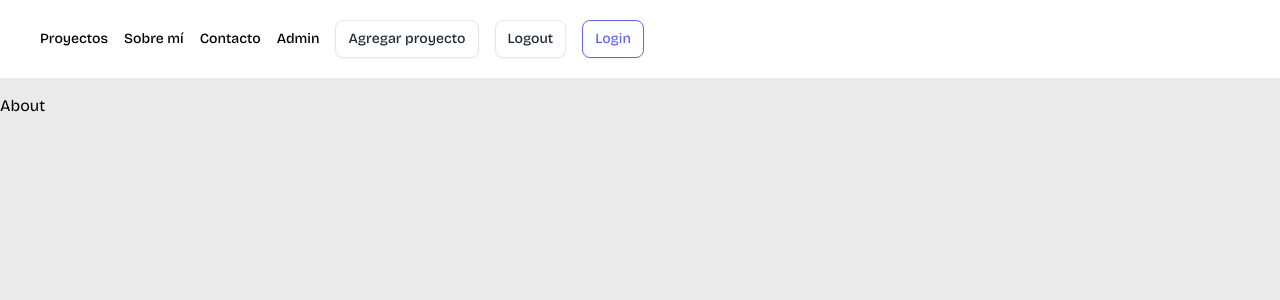
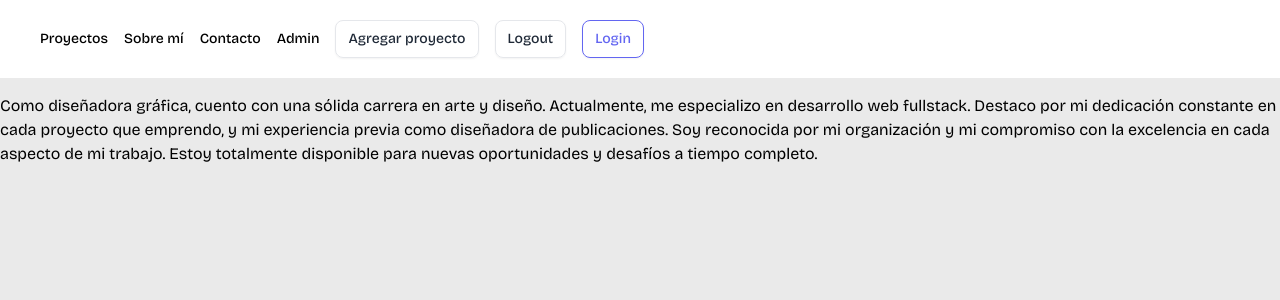
Before and after one commit to anhi1/Front-portfolio, a React (Vite) app: page /about in a window 1280 px wide. Shown: the top 300 px of the page. Built offline with nearby package versions, Linux system fonts and the light colour scheme.

Commit message:
sobre mi

```diff
--- a/src/pages/About.jsx
+++ b/src/pages/About.jsx
@@ -2,6 +2,18 @@ import React from 'react'
 
 export default function About() {
   return (
-    <div>About</div>
+    <div>
+      <p>
+        Como diseñadora gráfica, cuento con una sólida carrera
+    en arte y diseño. Actualmente, me especializo en
+    desarrollo web fullstack. Destaco por mi dedicación
+    constante en cada proyecto que emprendo, y mi experiencia
+    previa como diseñadora de publicaciones.
+    Soy reconocida por mi organización y mi compromiso
+    con la excelencia en cada aspecto de mi trabajo. Estoy
+    totalmente disponible para nuevas oportunidades y
+    desafíos a tiempo completo.
+       </p>
+    </div>
   )
 }
--- a/src/pages/Contact.jsx
+++ b/src/pages/Contact.jsx
@@ -14,7 +14,7 @@ export default function Contact() {
   return (
     <div className="flex h-[calc(100vh-100px)] items-center justify-center">
       <div className="w-full max-w-xl">
-        <form onSubmit={handleSubmit(onSubmit)} className="px-8 pt-6 pb-8 mb-4 form-border"
+        <form onSubmit={handleSubmit(onSubmit)} className="px-8 pt-6 pb-8 mb-4 form-border shadow-md"
         >
           <h1 className="text-6xl font-bold mb-3">Contacto</h1>
 
--- a/src/pages/Login.jsx
+++ b/src/pages/Login.jsx
@@ -14,7 +14,7 @@ export default function Login() {
   return (
     <div className="flex h-[calc(100vh-100px)] items-center justify-center">
       <div className="w-full max-w-xs">
-        <form onSubmit={onSubmit} className="bg-white shadow-md rounded px-8 pt-6 pb-8 mb-4">
+        <form onSubmit={onSubmit} className="bg-white  rounded px-8 pt-6 pb-8 mb-4 form-border shadow-md">
           <h1 className="text-4xl font-bold">Admin</h1>
           <input
             type="email"
--- a/src/pages/ProyectFormPage.jsx
+++ b/src/pages/ProyectFormPage.jsx
@@ -41,7 +41,7 @@ export default function ProyectFormPage() {
   return (
     <div className="flex flex-col h-[calc(100vh-100px)] justify-between items-center">
       <div className="w-full max-w-xl ">
-        <form className=" px-8 pt-6 pb-8 mb-4 form-border">
+        <form className=" px-8 pt-6 pb-8 mb-4 form-border shadow-md">
           <h1 className="text-6xl font-bold mb-3">Proyecto</h1>
 
           <div className="mb-4">
--- a/src/styles/tailwind.css
+++ b/src/styles/tailwind.css
@@ -21,9 +21,7 @@ body {
 form{
   background-color: #ffffff;
 }
-input{
 
-}
 
 h1 {
   color: #bb542b;
```
